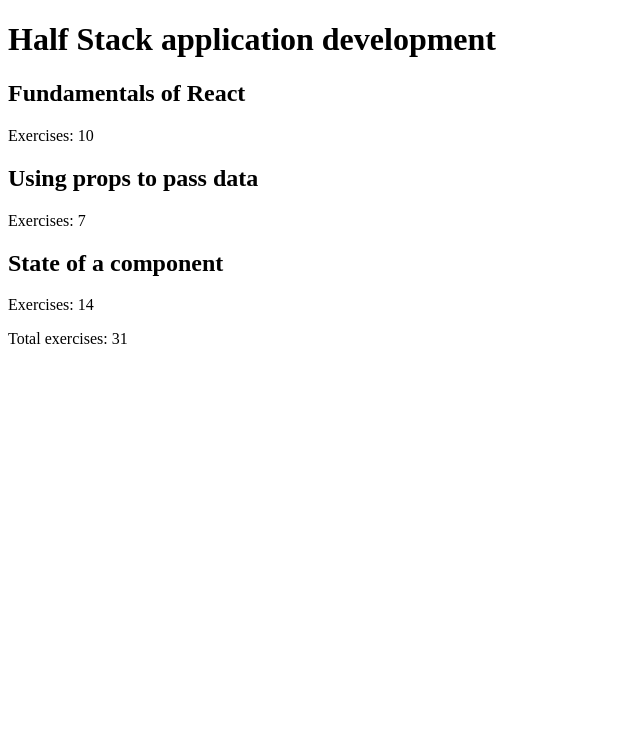
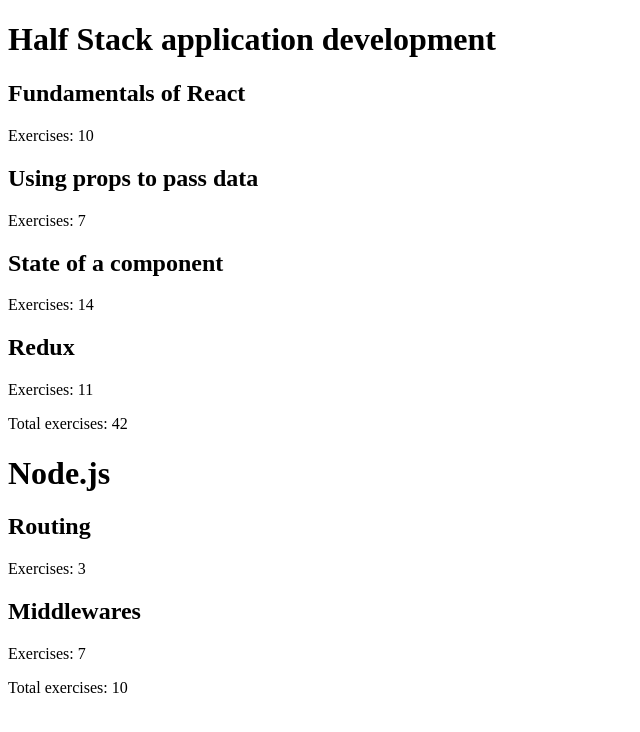
Before and after one commit to A0ak/Part2, a React (Vite) app: page / in a window 1280 px wide. Shown: the top 732 px of the page, without its empty margins (0-640 px from the left). Built offline with nearby package versions, Linux system fonts and the light colour scheme.

Commit message:
exercise2.4

```diff
--- a/src/App.jsx
+++ b/src/App.jsx
@@ -1,7 +1,8 @@
 const App = () => {
-  const course = {
+  const courses = [
+    {
+      name: 'Half Stack application development',
       id: 1,
-    name: 'Half Stack application development',
       parts: [
         {
           name: 'Fundamentals of React',
@@ -17,13 +18,38 @@
           name: 'State of a component',
           exercises: 14,
           id: 3
+        },
+        {
+          name: 'Redux',
+          exercises: 11,
+          id: 4
+        }
+      ]
+    },
+    {
+      name: 'Node.js',
+      id: 2,
+      parts: [
+        {
+          name: 'Routing',
+          exercises: 3,
+          id: 1
+        },
+        {
+          name: 'Middlewares',
+          exercises: 7,
+          id: 2
         }
       ]
     }
+  ]
 
-  return <Course course={course} />
+  return (
+    <div>
+      {courses.map(course => <Course key={course.id} course={course} />)}
+    </div>
+  )
 }
-
 const Course = ({ course }) => {
   return (
     <div>
```
Also changed, not shown: 1 other file (tests, documents, lock files or other folders). Lines whose indentation alone changed are shown as unchanged.
